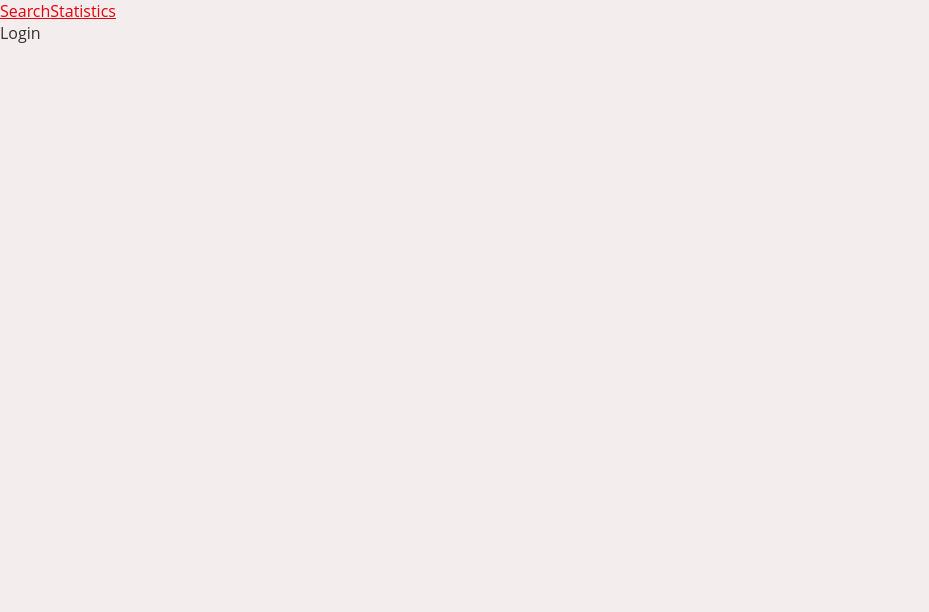
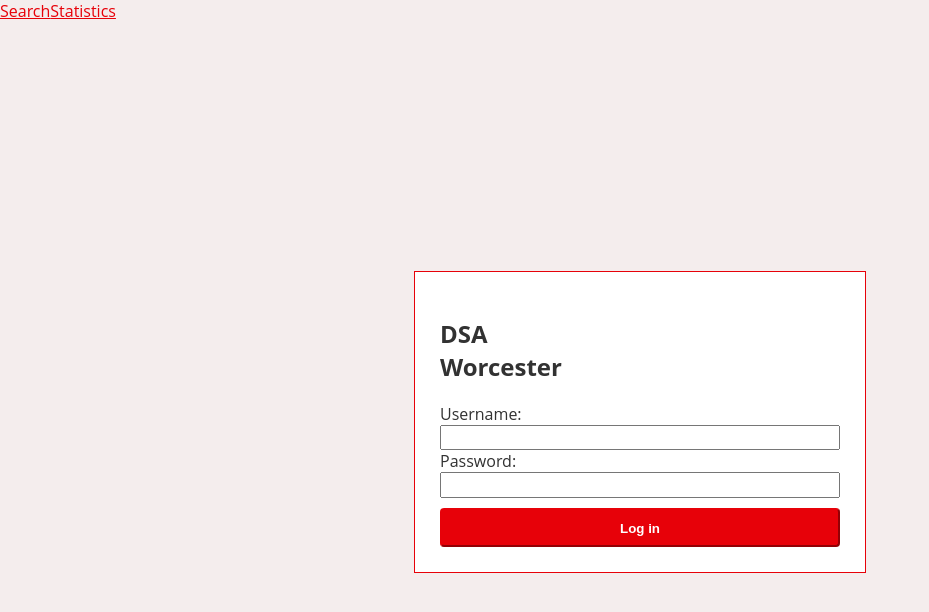
Before and after one commit to icemoon4/membership_visualizer, a React (Vite) app in the folder react-visualizer/: page /login in a window 1280 px wide. Shown: the top 612 px of the page, without its empty margins (0-929 px from the left). Built offline with nearby package versions, Linux system fonts and the light colour scheme.

Commit message:
Began styling login page
Signed-off-by: alexwelsby <alexwelsby@myvuw.ac.nz>

```diff
--- a/react-visualizer/src/components/Login.jsx
+++ b/react-visualizer/src/components/Login.jsx
@@ -1,3 +1,34 @@
+import stylesLogin from "./Login.module.css";
+import styles from "../App.module.css";
+
 export default function Login() {
-  return <div>Login</div>;
+  //in the future: this url here: https://medium.com/@preciousimoniakemu/create-a-react-login-page-that-authenticates-with-django-auth-token-8de489d2f751
+  //I think this should take the branch name as a parameter a put it in the header
+  function sendQuery(e) {
+    return "lol";
+  }
+  return (
+    <div className={stylesLogin.loginPage}>
+      <div className={stylesLogin.loginContainer}>
+        <h2>
+          DSA <br />
+          Worcester
+          <br />
+        </h2>
+        <label for="username">Username: </label>
+        <input
+          //value={queryParameters.current.get({ name }) || ""}
+          type="text"
+          onChange={(e) => sendQuery(e.target.value)}
+        />
+        <label for="password">Password: </label>
+        <input
+          //value={queryParameters.current.get({ name }) || ""}
+          type="text"
+          onChange={(e) => sendQuery(e.target.value)}
+        />
+        <button className={styles.redButton}>Log in</button>
+      </div>
+    </div>
+  );
 }
--- /dev/null
+++ b/react-visualizer/src/components/Login.module.css
@@ -0,0 +1,29 @@
+body {
+}
+
+#root {
+  display: flex;
+  justify-content: center;
+  align-items: center;
+}
+
+.loginPage {
+  display: flex;
+  flex-direction: column;
+  justify-content: center;
+  align-items: center;
+  height: 100vh;
+}
+
+.loginContainer {
+  display: flex;
+  flex-direction: column;
+  background-color: white;
+  border: 1px solid var(--dsa-red);
+  padding: 25px;
+  width: 25rem;
+}
+
+button {
+  margin-top: 10px;
+}
```
